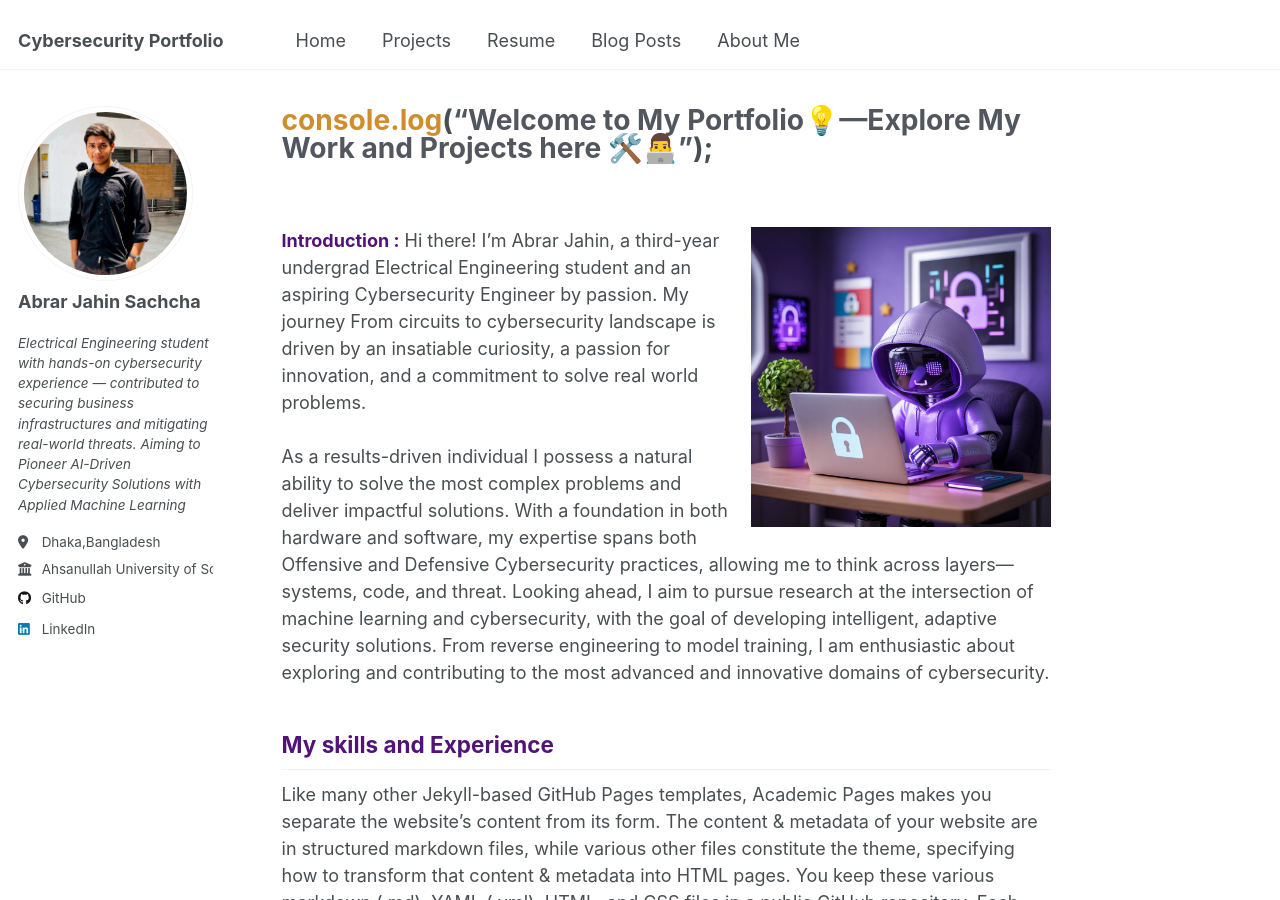
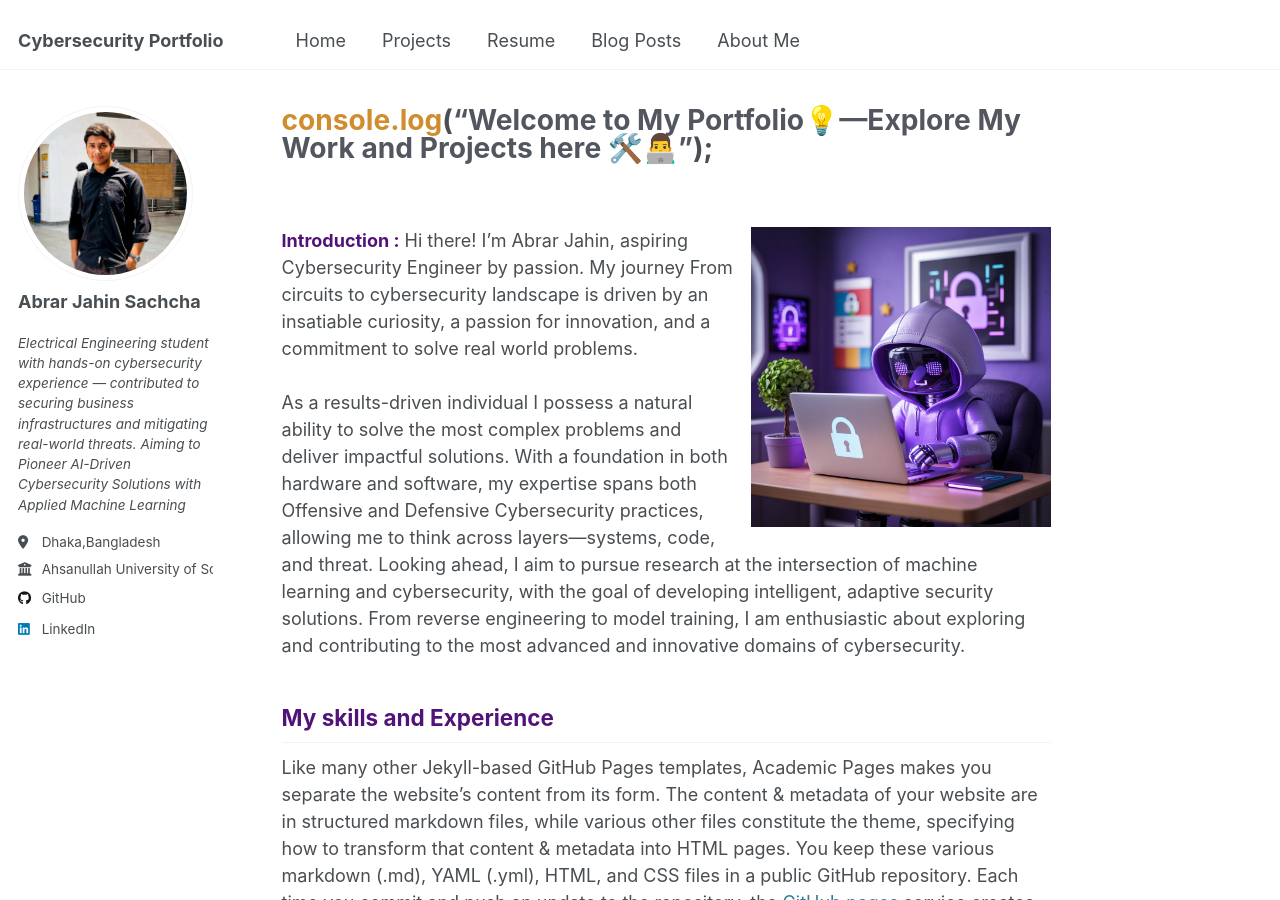
Before and after one commit to AbrarJahin7/cyberportfolio.github.io, a Jekyll site: the page built from _pages/about.md, in a window 1280 px wide and 900 px high. Built offline with Jekyll 4.4.1, drawn with Linux system fonts in a browser that asks for light colours.

Commit message:
Update about.md

```diff
--- a/_pages/about.md
+++ b/_pages/about.md
@@ -15,7 +15,7 @@ redirect_from:
 <img src="images/PORTFOLIOPIC.jpeg" alt="My Image" style="float: right; width: 300px; margin-left: 15px;">
 
 
-<span style="color:#511378; font-weight: bold;">Introduction :</span> Hi there! I’m Abrar Jahin, a third-year undergrad Electrical Engineering student and an aspiring Cybersecurity Engineer by passion. My journey From circuits to cybersecurity landscape is driven by an insatiable curiosity, a passion for innovation, and a commitment to solve real world problems. <br>       <br> As a results-driven individual I possess a natural ability to solve the most complex problems and deliver impactful solutions. With a foundation in both hardware and software, my expertise spans both Offensive and Defensive Cybersecurity practices, allowing me to think across layers—systems, code, and threat. Looking ahead, I aim to pursue research at the intersection of machine learning and cybersecurity, with the goal of developing intelligent, adaptive security solutions. From reverse engineering to model training, I am enthusiastic about exploring and contributing to the most advanced and innovative domains of cybersecurity.
+<span style="color:#511378; font-weight: bold;">Introduction :</span> Hi there! I’m Abrar Jahin,  aspiring Cybersecurity Engineer by passion. My journey From circuits to cybersecurity landscape is driven by an insatiable curiosity, a passion for innovation, and a commitment to solve real world problems. <br>       <br> As a results-driven individual I possess a natural ability to solve the most complex problems and deliver impactful solutions. With a foundation in both hardware and software, my expertise spans both Offensive and Defensive Cybersecurity practices, allowing me to think across layers—systems, code, and threat. Looking ahead, I aim to pursue research at the intersection of machine learning and cybersecurity, with the goal of developing intelligent, adaptive security solutions. From reverse engineering to model training, I am enthusiastic about exploring and contributing to the most advanced and innovative domains of cybersecurity.
 
 
 
```
